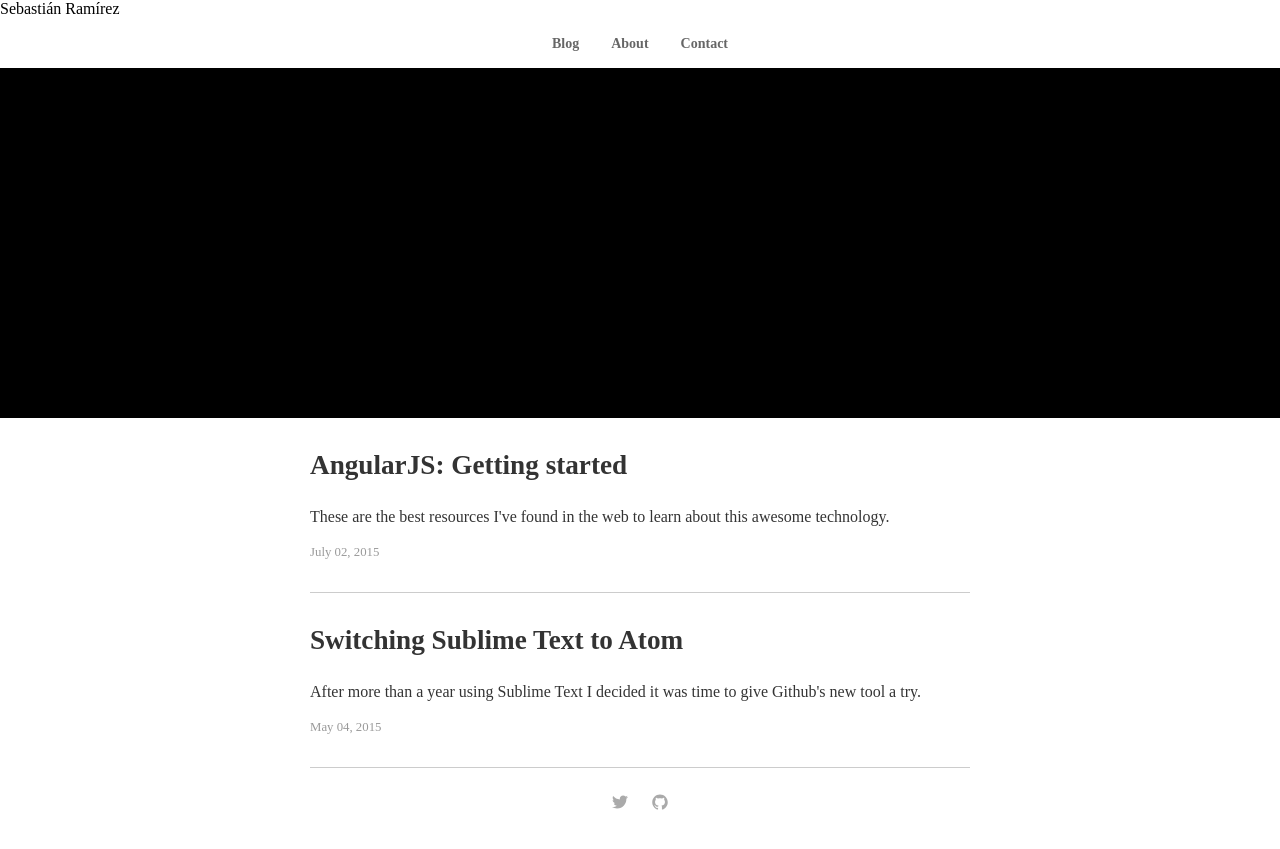
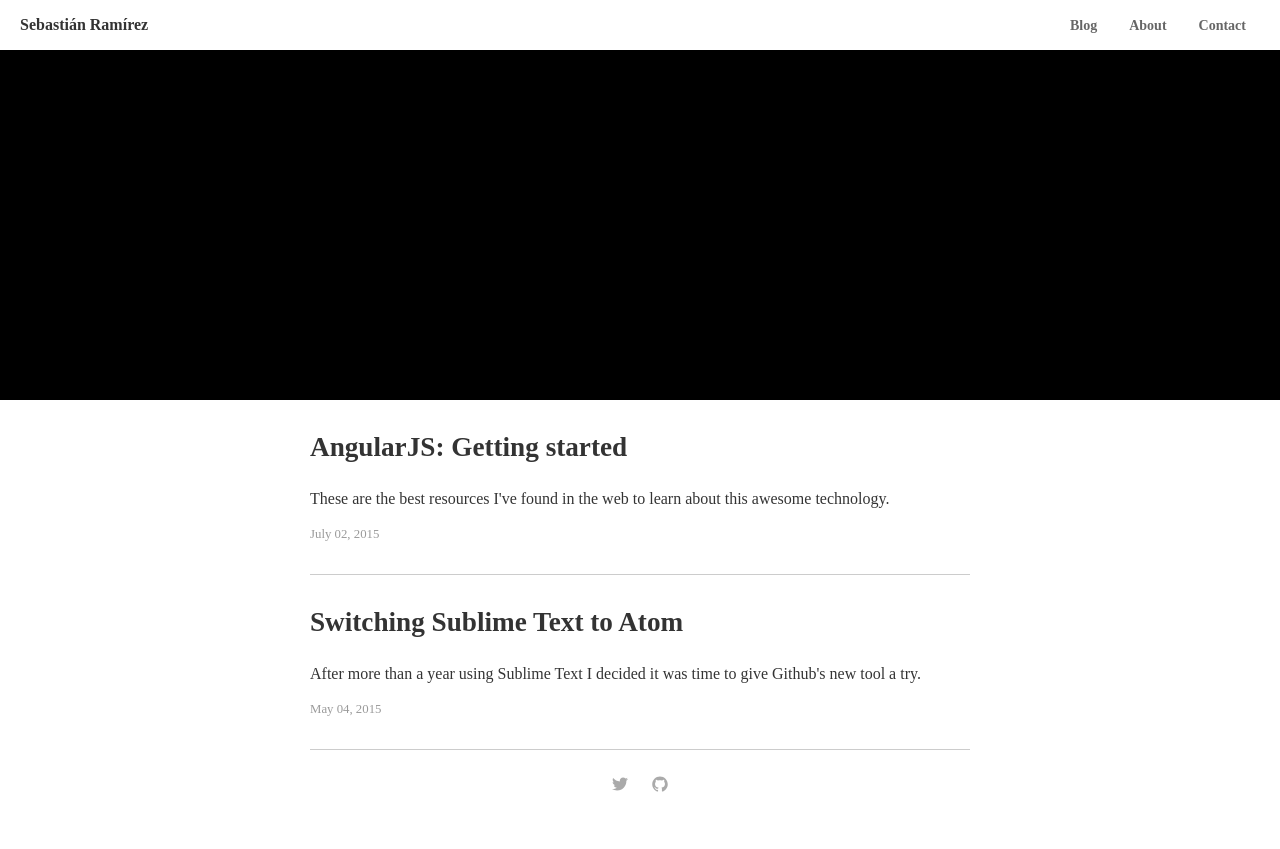
Before and after one commit to s-ramirez/s-ramirez.github.io, a Jekyll site: the page built from index.html, in a window 1280 px wide. Shown: the top 849 px of the page. Built offline with Jekyll 4.4.1, drawn with Linux system fonts in a browser that asks for light colours; some web fonts are replaced; the list of posts is cut into pages by our own code.

Commit message:
Adding name to header

```diff
--- a/css/styles.css
+++ b/css/styles.css
@@ -8,10 +8,17 @@
   width: 100%;
 }
 
+.name {
+  color:rgba(0,0,0,0.8);
+  position: absolute;
+  font-weight: bold;
+  left: 20px;
+}
+
 .nav {
-  text-align: center;
+  text-align: right;
   right: 100px;
-  padding: 0;
+  padding: 0px 20px 0 0px;
 }
 
 .nav li{
```
